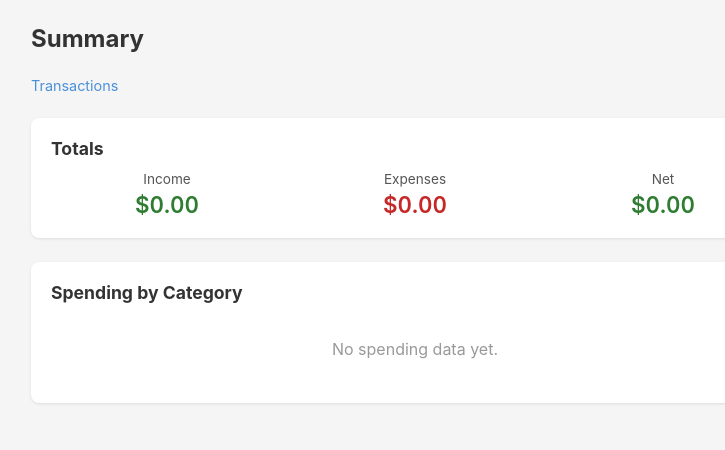
After one commit to yakshaver139/compound, a FastAPI app: page /summary-page in a window 1280 px wide. The commit adds this page. Shown: the top 450 px of the page, without its empty margins (225-950 px from the left). Run offline with FastAPI, Linux system fonts and the light colour scheme.

Commit message:
beadloom: compound-nbq — Compound PoC UI: summary screen

```diff
--- a/app/routers/ui.py
+++ b/app/routers/ui.py
@@ -12,3 +12,9 @@ TEMPLATES_DIR = Path(__file__).resolve().parent.parent / "templates"
 def home():
     html = (TEMPLATES_DIR / "transactions.html").read_text()
     return HTMLResponse(content=html)
+
+
+@router.get("/summary-page", response_class=HTMLResponse)
+def summary_page():
+    html = (TEMPLATES_DIR / "summary.html").read_text()
+    return HTMLResponse(content=html)
--- /dev/null
+++ b/app/templates/summary.html
@@ -0,0 +1,121 @@
+<!DOCTYPE html>
+<html lang="en">
+<head>
+  <meta charset="UTF-8">
+  <meta name="viewport" content="width=device-width, initial-scale=1.0">
+  <title>Compound - Summary</title>
+  <style>
+    * { box-sizing: border-box; margin: 0; padding: 0; }
+    body { font-family: -apple-system, BlinkMacSystemFont, "Segoe UI", Roboto, sans-serif; background: #f5f5f5; color: #333; }
+    .container { max-width: 800px; margin: 0 auto; padding: 24px 16px; }
+    h1 { font-size: 1.5rem; margin-bottom: 24px; }
+    h2 { font-size: 1.1rem; margin-bottom: 12px; }
+    nav { margin-bottom: 24px; font-size: 0.9rem; }
+    nav a { color: #4a90d9; text-decoration: none; margin-right: 16px; }
+    nav a:hover { text-decoration: underline; }
+
+    .card { background: #fff; border-radius: 8px; padding: 20px; margin-bottom: 24px; box-shadow: 0 1px 3px rgba(0,0,0,0.1); }
+
+    /* Totals */
+    .totals { display: grid; grid-template-columns: 1fr 1fr 1fr; gap: 16px; }
+    .stat { text-align: center; }
+    .stat-label { font-size: 0.85rem; color: #555; margin-bottom: 4px; }
+    .stat-value { font-size: 1.4rem; font-weight: 600; font-variant-numeric: tabular-nums; }
+    .stat-value.income { color: #2e7d32; }
+    .stat-value.expense { color: #c62828; }
+    .stat-value.net-positive { color: #2e7d32; }
+    .stat-value.net-negative { color: #c62828; }
+
+    /* Table */
+    table { width: 100%; border-collapse: collapse; font-size: 0.9rem; }
+    th { text-align: left; padding: 8px; border-bottom: 2px solid #e0e0e0; font-weight: 600; color: #555; }
+    td { padding: 8px; border-bottom: 1px solid #eee; }
+    tr:hover td { background: #fafafa; }
+    .amount { font-variant-numeric: tabular-nums; text-align: right; }
+    .empty { color: #999; padding: 24px; text-align: center; }
+    .category-badge { display: inline-block; padding: 2px 8px; border-radius: 12px; font-size: 0.8rem; background: #e8f0fe; color: #1a73e8; }
+  </style>
+</head>
+<body>
+  <div class="container">
+    <h1>Summary</h1>
+    <nav><a href="/">Transactions</a></nav>
+
+    <div class="card">
+      <h2>Totals</h2>
+      <div id="totals" class="totals">
+        <div class="stat">
+          <div class="stat-label">Income</div>
+          <div class="stat-value income" id="total-income">--</div>
+        </div>
+        <div class="stat">
+          <div class="stat-label">Expenses</div>
+          <div class="stat-value expense" id="total-expense">--</div>
+        </div>
+        <div class="stat">
+          <div class="stat-label">Net</div>
+          <div class="stat-value" id="total-net">--</div>
+        </div>
+      </div>
+    </div>
+
+    <div class="card">
+      <h2>Spending by Category</h2>
+      <div id="category-list"></div>
+    </div>
+  </div>
+
+  <script>
+    const totalIncome = document.getElementById("total-income");
+    const totalExpense = document.getElementById("total-expense");
+    const totalNet = document.getElementById("total-net");
+    const categoryList = document.getElementById("category-list");
+
+    function fmt(n) {
+      return "$" + Math.abs(n).toFixed(2);
+    }
+
+    async function loadSummary() {
+      try {
+        const resp = await fetch("/summary");
+        if (!resp.ok) throw new Error("Failed to load summary");
+        const data = await resp.json();
+        renderTotals(data);
+        renderCategories(data.spend_by_category);
+      } catch (err) {
+        categoryList.innerHTML = '<div class="empty">Failed to load summary.</div>';
+      }
+    }
+
+    function renderTotals(data) {
+      totalIncome.textContent = fmt(data.total_income);
+      totalExpense.textContent = fmt(data.total_expense);
+      totalNet.textContent = (data.net < 0 ? "-" : "") + fmt(data.net);
+      totalNet.className = "stat-value " + (data.net >= 0 ? "net-positive" : "net-negative");
+    }
+
+    function renderCategories(byCategory) {
+      const entries = Object.entries(byCategory);
+      if (entries.length === 0) {
+        categoryList.innerHTML = '<div class="empty">No spending data yet.</div>';
+        return;
+      }
+      entries.sort((a, b) => b[1] - a[1]);
+      let html = `<table>
+        <thead><tr>
+          <th>Category</th><th class="amount">Amount</th>
+        </tr></thead><tbody>`;
+      for (const [cat, amount] of entries) {
+        html += `<tr>
+          <td><span class="category-badge">${cat}</span></td>
+          <td class="amount">$${Math.abs(amount).toFixed(2)}</td>
+        </tr>`;
+      }
+      html += "</tbody></table>";
+      categoryList.innerHTML = html;
+    }
+
+    loadSummary();
+  </script>
+</body>
+</html>
--- a/app/templates/transactions.html
+++ b/app/templates/transactions.html
@@ -40,6 +40,7 @@
 <body>
   <div class="container">
     <h1>Transactions</h1>
+    <nav style="margin-bottom:24px;font-size:0.9rem"><a href="/summary-page" style="color:#4a90d9;text-decoration:none">Summary</a></nav>
 
     <div class="card">
       <h2>Add Transaction</h2>
```
Also changed, not shown: tests/test_ui.py (+31 -0 lines).
